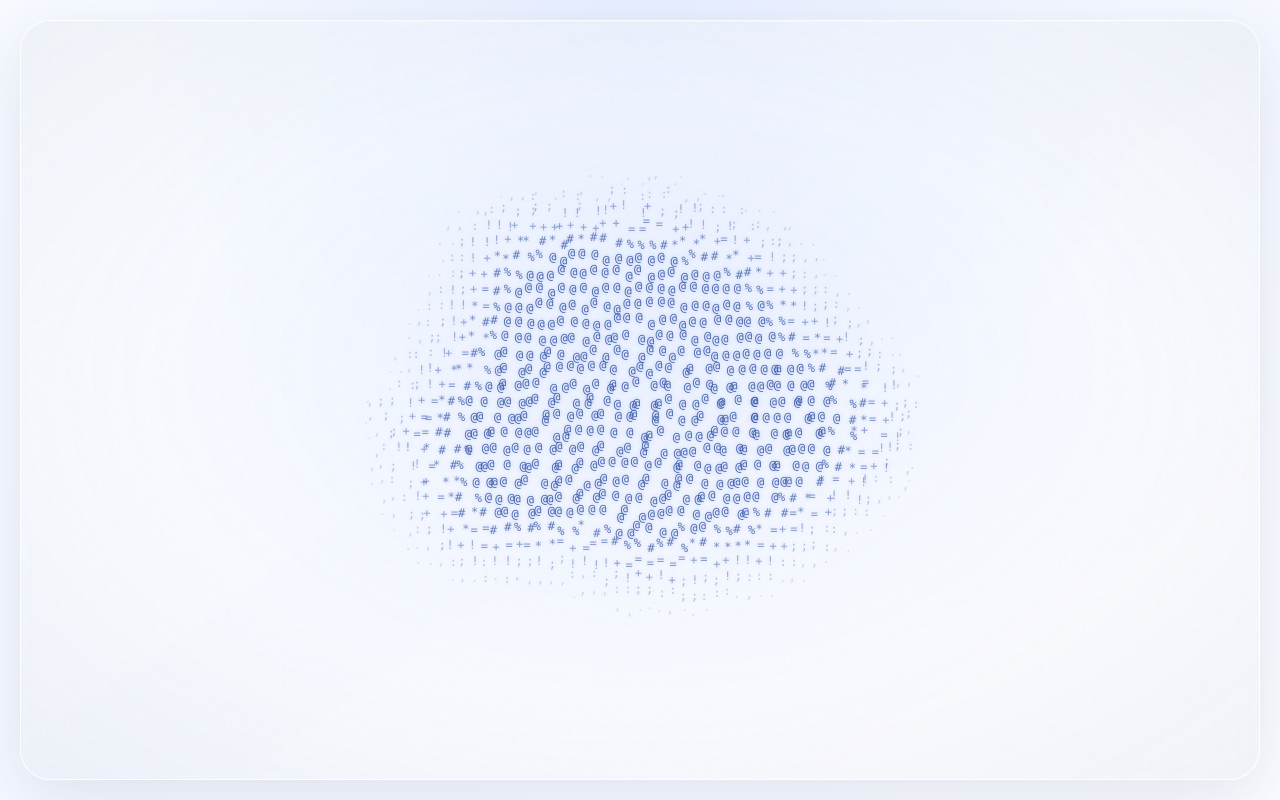
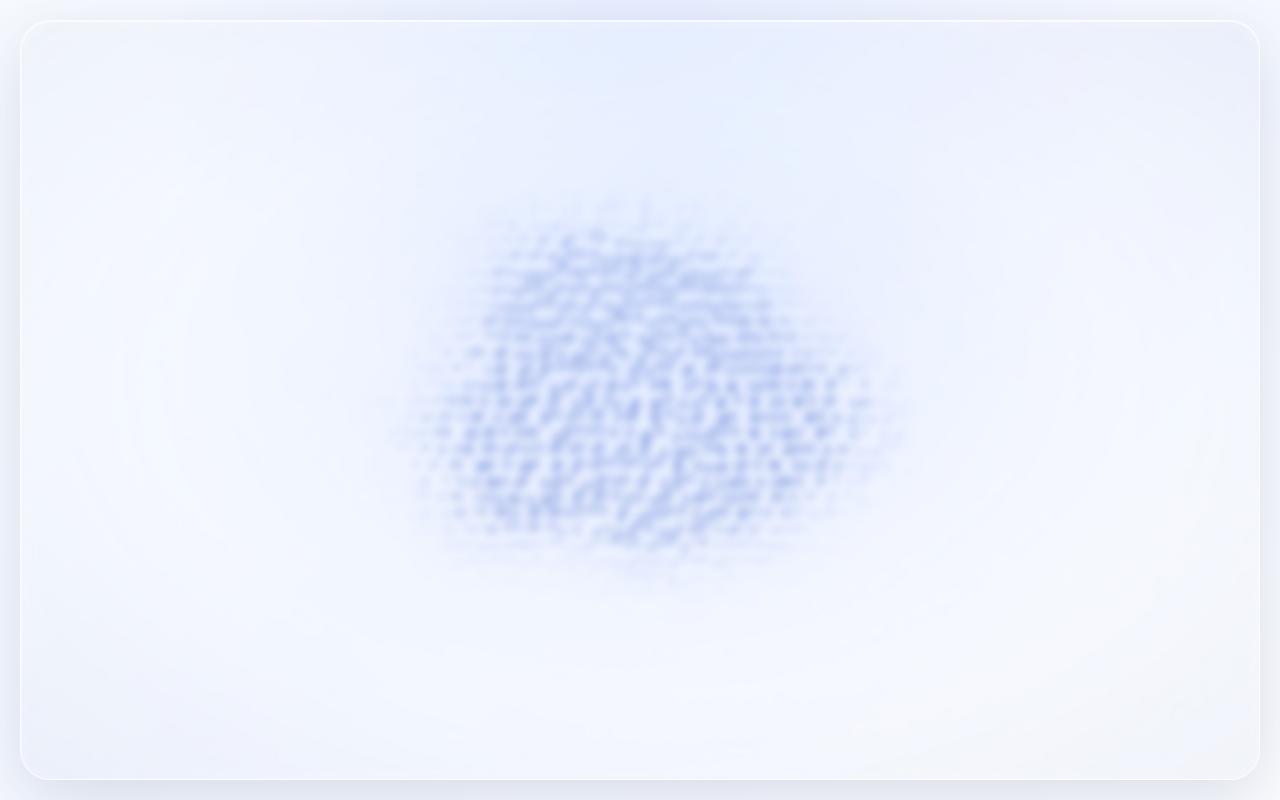
Before and after one commit to mohammad-k13/production-workflow-editor, a React (Vite) app in the folder client/: page / in a window 1280 px wide. Built offline with nearby package versions, Linux system fonts and the light colour scheme.

Commit message:
fix: make frosted glass surface visible

```diff
--- a/client/src/App.tsx
+++ b/client/src/App.tsx
@@ -5,6 +5,7 @@ export function App() {
     <main className="ascii-page" aria-label="Interactive ASCII background">
       <section className="glass-panel" aria-label="Animated background">
         <MouseGlowBackground />
+        <div className="glass-surface" aria-hidden="true" />
       </section>
     </main>
   );
--- a/client/src/global.css
+++ b/client/src/global.css
@@ -30,15 +30,34 @@ body {
   position: absolute;
   inset: 20px;
   overflow: hidden;
-  border: 1px solid rgba(255, 255, 255, 0.46);
+  border: 1px solid rgba(255, 255, 255, 0.62);
   border-radius: 30px;
-  background: rgba(255, 255, 255, 0.31);
-  -webkit-backdrop-filter: blur(5px);
-  backdrop-filter: blur(5px);
+  background: rgba(255, 255, 255, 0.08);
   box-shadow:
-    0 18px 64px rgba(48, 67, 112, 0.12),
-    inset 0 1px 0 rgba(255, 255, 255, 0.52);
+    0 18px 64px rgba(48, 67, 112, 0.16),
+    inset 0 1px 0 rgba(255, 255, 255, 0.72);
   isolation: isolate;
+}
+
+.glass-surface {
+  position: absolute;
+  z-index: 2;
+  inset: 0;
+  border-radius: inherit;
+  pointer-events: none;
+  background: linear-gradient(
+    135deg,
+    rgba(255, 255, 255, 0.25) 0%,
+    rgba(255, 255, 255, 0.15) 36%,
+    rgba(255, 255, 255, 0.08) 68%,
+    rgba(255, 255, 255, 0.2) 100%
+  );
+  -webkit-backdrop-filter: blur(5px) saturate(125%);
+  backdrop-filter: blur(5px) saturate(125%);
+  box-shadow:
+    inset 0 1px 0 rgba(255, 255, 255, 0.72),
+    inset 1px 0 0 rgba(255, 255, 255, 0.36),
+    inset 0 0 34px rgba(255, 255, 255, 0.07);
 }
 
 .ascii-background {
@@ -102,11 +121,24 @@ body {
   }
 
   .glass-panel {
-    border-color: rgba(255, 255, 255, 0.16);
-    background: rgba(255, 255, 255, 0.085);
+    border-color: rgba(255, 255, 255, 0.24);
+    background: rgba(6, 8, 13, 0.14);
     box-shadow:
       0 18px 64px rgba(0, 0, 0, 0.3),
       inset 0 1px 0 rgba(255, 255, 255, 0.12);
+  }
+
+  .glass-surface {
+    background: linear-gradient(
+      135deg,
+      rgba(255, 255, 255, 0.12) 0%,
+      rgba(255, 255, 255, 0.065) 52%,
+      rgba(255, 255, 255, 0.1) 100%
+    );
+    box-shadow:
+      inset 0 1px 0 rgba(255, 255, 255, 0.32),
+      inset 1px 0 0 rgba(255, 255, 255, 0.16),
+      inset 0 0 34px rgba(255, 255, 255, 0.025);
   }
 
   .ascii-background__ambient {
```
